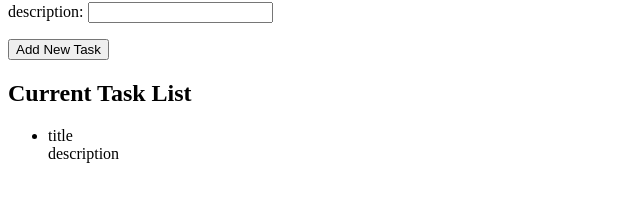
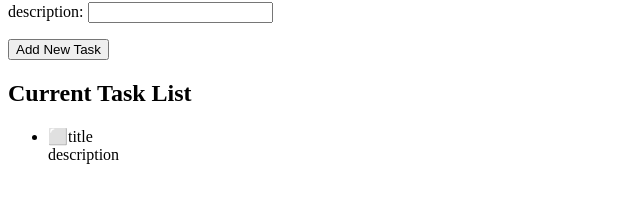
Before and after one commit to jiiiong/to-do-list, a React (Vite) app: page / in a window 1280 px wide. Shown: the part 115-318 px from the top of the page, without its empty margins (0-640 px from the left). Built offline with nearby package versions, Linux system fonts and the light colour scheme.

Commit message:
extract display component for to-do-list, and allows users to mark tasks as completed

```diff
--- /dev/null
+++ b/src/to-do-list/display.jsx
@@ -0,0 +1,37 @@
+import Toggle from "./toggle";
+
+export default function Display({taskList, setTaskList}) {
+    return (
+        <div>
+            <h2>Current Task List</h2>
+            <ul className="list-none pl-0">
+                {taskList.map((task, idx) => (
+                    <li key={idx}>
+                        <Toggle onToggle={(curFinished)=>{
+                            setTaskList(taskList.map((curTask, curIdx) => {
+                                if (curIdx === idx) {
+                                    return {
+                                        ...curTask,
+                                        finished: curFinished,
+                                    };
+                                }
+                                return curTask;
+                            }));
+                        }} />
+
+                        <span className={task.finished ? 'text-gray-600 line-through' : ''}>
+                            {task.title}
+                        </span>
+
+                        <br />
+
+                        <span className={task.finished ? 'text-gray-600 line-through' : ''}>
+                            {task.description}
+                        </span>
+
+                    </li>
+                ))}
+            </ul>
+    </div>
+    );
+}
--- a/src/to-do-list/index.jsx
+++ b/src/to-do-list/index.jsx
@@ -1,4 +1,5 @@
 import { useRef, useState } from "react";
+import Display from "./display";
 
 export default function ToDoList() {
     const testTaskList = [{title:'title', description:'description'}];
@@ -15,6 +16,7 @@ export default function ToDoList() {
             setTaskList([
                 ...taskList,
                 {
+                    key: Symbol(),
                     title: titleRef.current.value,
                     description: descRef.current.value,
                     finished: false,
@@ -23,10 +25,6 @@ export default function ToDoList() {
             titleRef.current.value = '';
             descRef.current.value = '';
         }
-
-    }
-
-    function markTaskAsComplete() {
 
     }
 
@@ -58,27 +56,7 @@ export default function ToDoList() {
 
             </form>
 
-            <div >
-                <h2>Current Task List</h2>
-                <ul>
-                    {taskList.map((task, idx) => (
-                        <li key={idx}>
-                            {task.title}
-                            <br/>
-                            {task.description}
-                        </li>
-                    ))}
-                </ul>
-                {/* {taskList.length ?
-                    <ul>
-                    {taskList.map((task, idx) => {
-                        return <li key={idx}>{task.title} <br/> {task.description}</li>;
-                    })}
-                    </ul>
-                    : <p>There currently do not have tasks, fill the form above to add one!</p>
-                } */}
-
-            </div>
+            <Display taskList={taskList} setTaskList={setTaskList} />
         </div>
     );
 }
--- a/src/to-do-list/toggle.jsx
+++ b/src/to-do-list/toggle.jsx
@@ -1,14 +1,17 @@
 import { useState } from "react";
 
-export default function Toggle(onToggle) {
+export default function Toggle({onToggle}) {
     const [finished, setFinished] = useState(false);
 
     return (
-        <span onClick={() => {
-            setFinished();
-            onToggle();
-        }}>
-        {finished ? 1 : 0}
+        <span
+            onClick={() => {
+                setFinished(!finished);
+                onToggle(!finished);
+            }}
+            className="select-none"
+        >
+        {finished ? '✅' : '⬜'}
         </span>
     );
 }
```
